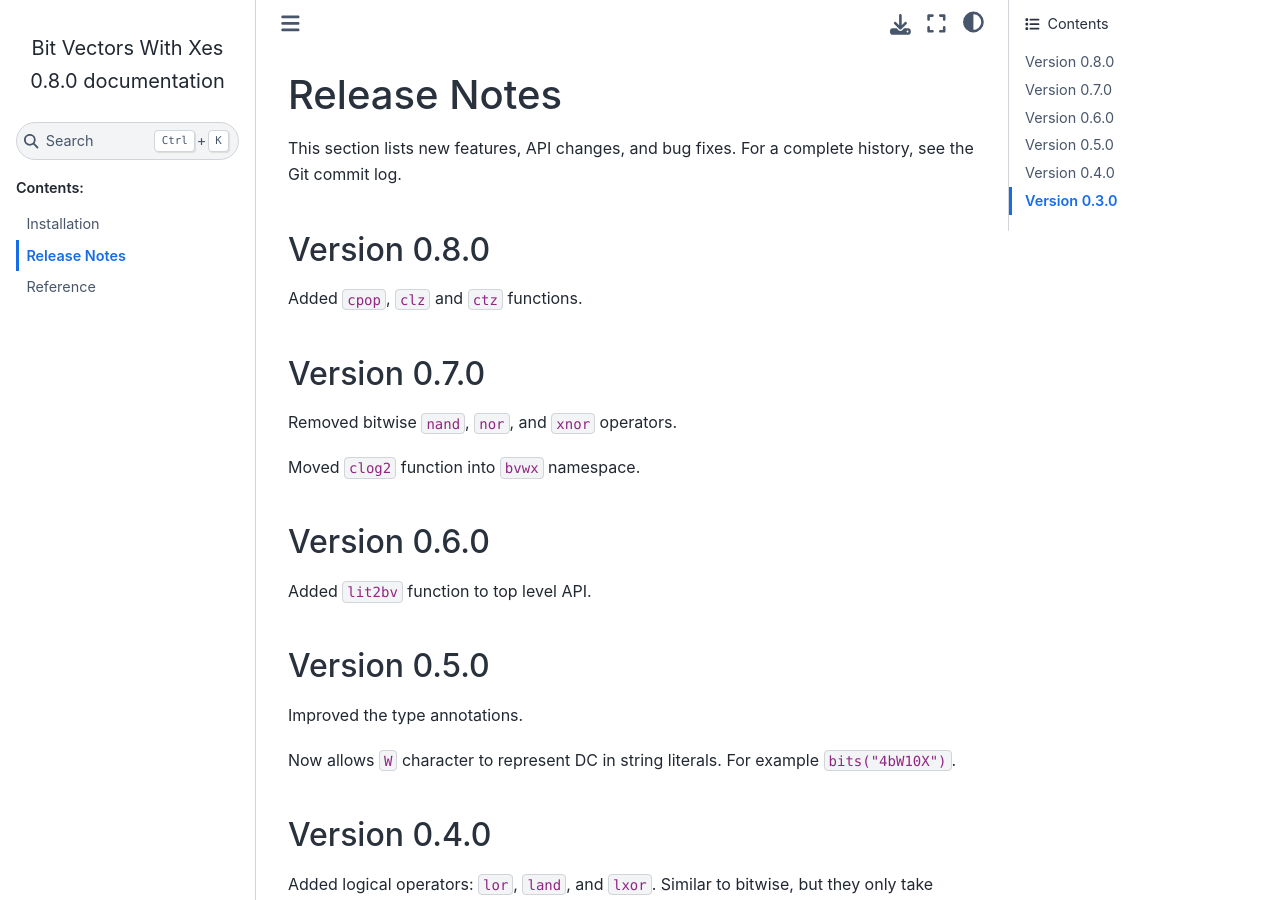
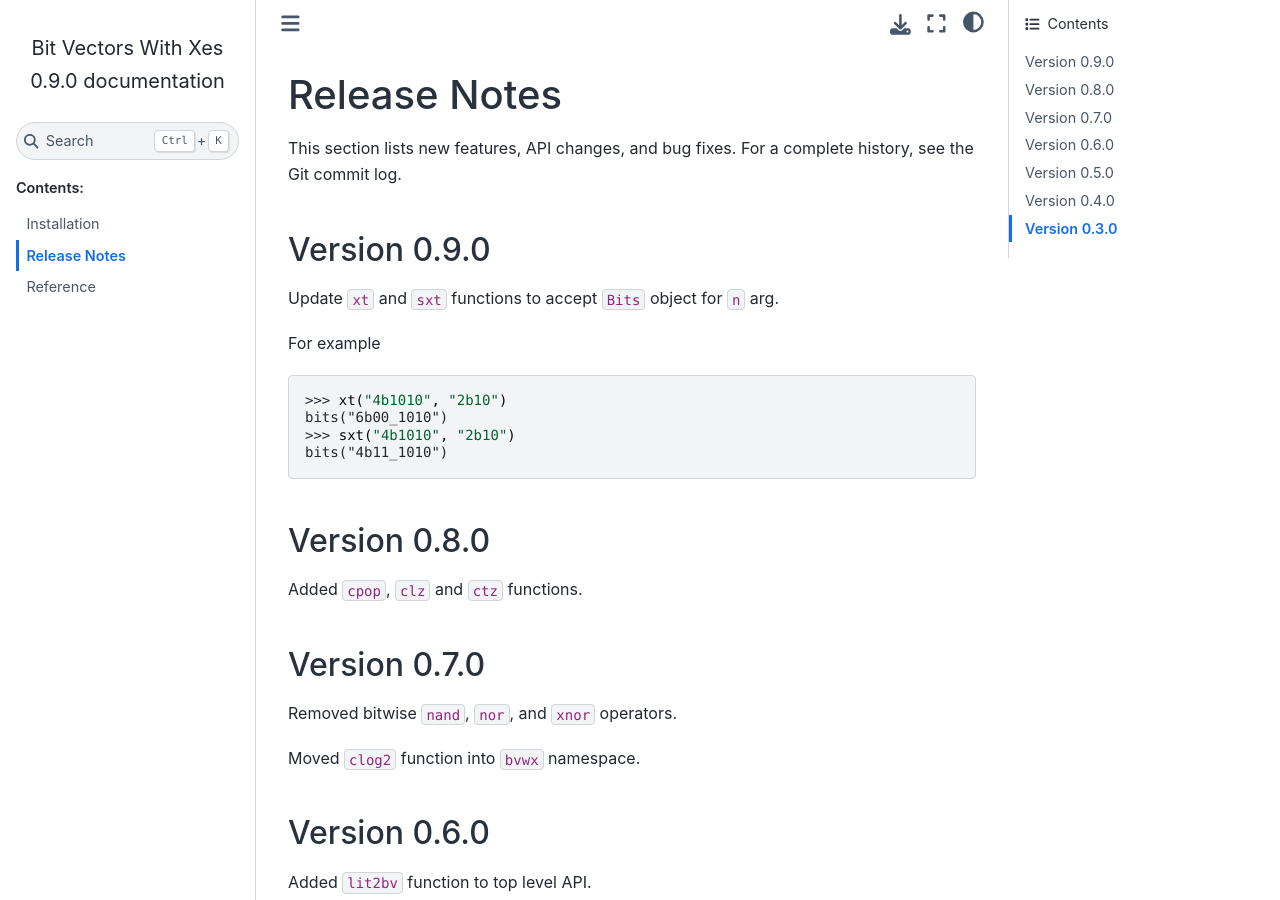
Before and after one commit to cjdrake/bvwx, a Sphinx documentation site: the page built from doc/source/release_notes.rst, in a window 1280 px wide and 900 px high. Built offline with Sphinx 7.4.7 and the Sphinx Book theme 1.1.4, drawn with Linux system fonts in a browser that asks for light colours.

Commit message:
Release 0.9.0

```diff
--- a/doc/source/release_notes.rst
+++ b/doc/source/release_notes.rst
@@ -4,6 +4,20 @@
 
 This section lists new features, API changes, and bug fixes.
 For a complete history, see the Git commit log.
+
+Version 0.9.0
+=============
+
+Update ``xt`` and ``sxt`` functions to accept ``Bits`` object for ``n`` arg.
+
+For example
+
+.. code-block:: python
+
+    >>> xt("4b1010", "2b10")
+    bits("6b00_1010")
+    >>> sxt("4b1010", "2b10")
+    bits("4b11_1010")
 
 Version 0.8.0
 =============
--- a/pyproject.toml
+++ b/pyproject.toml
@@ -1,6 +1,6 @@
 [project]
 name = "bvwx"
-version = "0.8.0"
+version = "0.9.0"
 description = "Bit Vectors With Xes"
 readme = "README.md"
 
```
